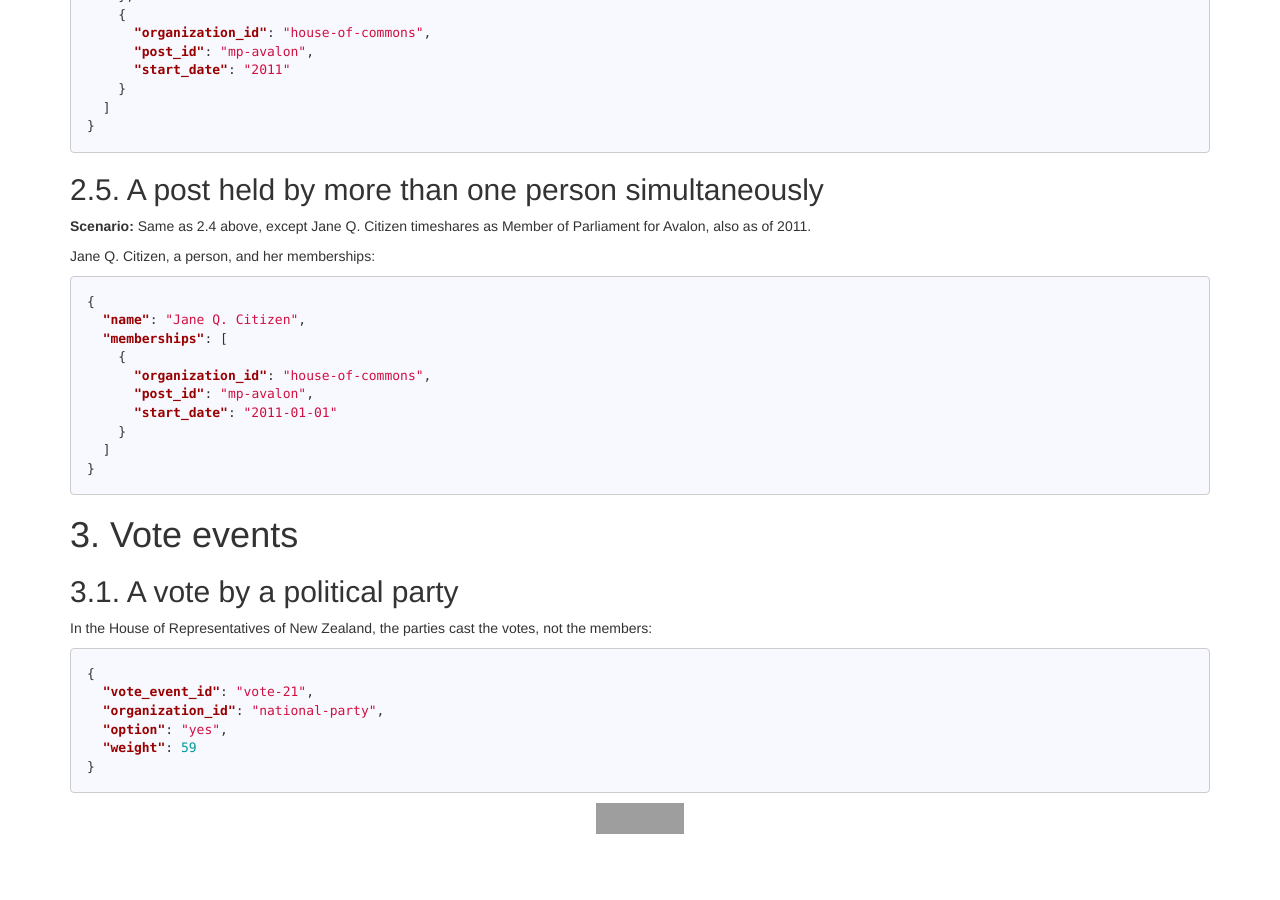
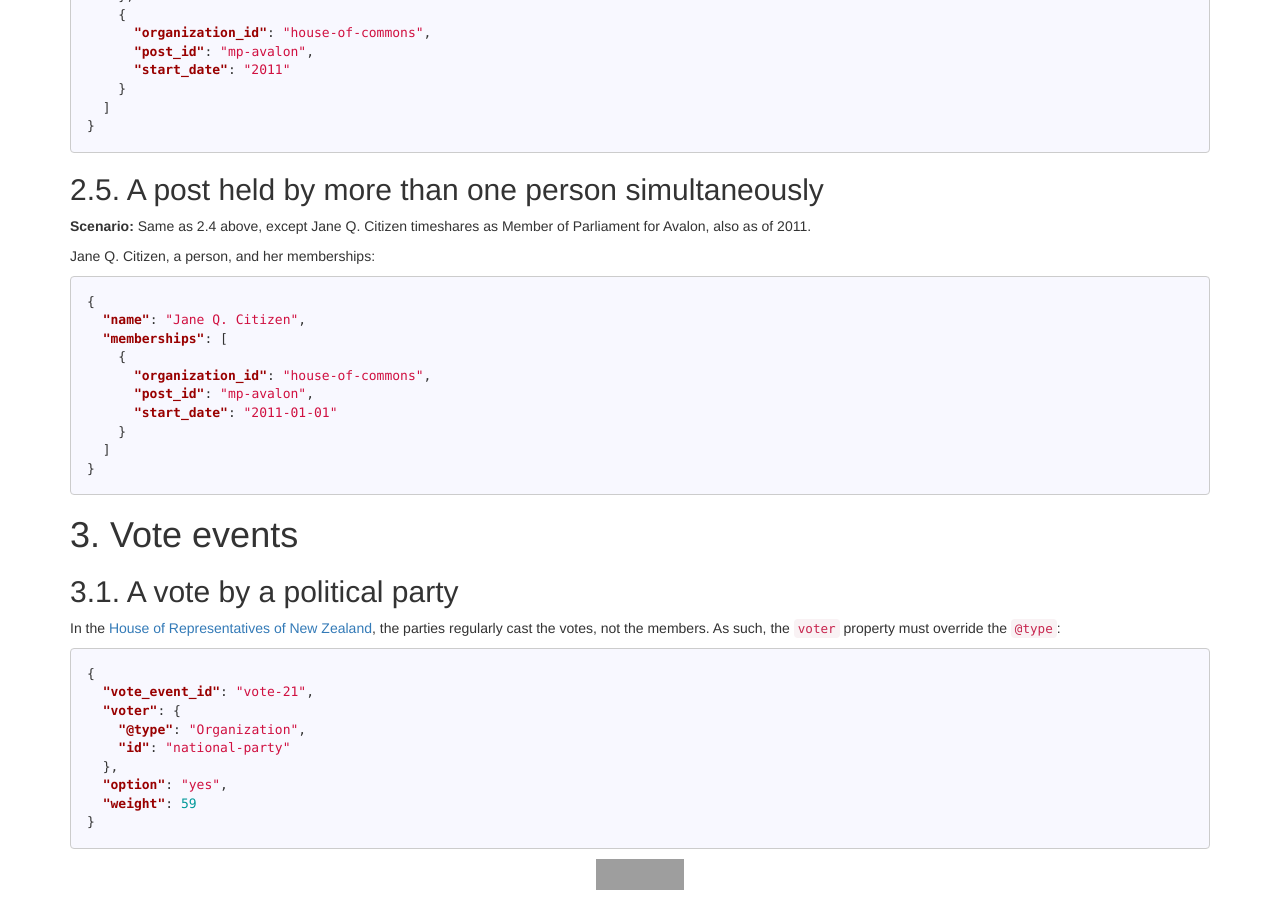
Before and after one commit to popolo-project/popolo-spec, a Jekyll site: the page built from appendices/examples.md, in a window 1280 px wide and 900 px high, scrolled down 4108 px. Built offline with Jekyll 4.4.1, drawn with Linux system fonts in a browser that asks for light colours; nearby versions of some CDN libraries; Markdown is read by kramdown in place of the engine named in the settings; before the commit the page ends 4952 px from its top, so only the background shows below that; grey boxes are pictures that could not be loaded.

Commit message:
collapse Vote#person and Vote#organization into Vote#voter

````diff
--- a/appendices/examples.md
+++ b/appendices/examples.md
@@ -260,12 +260,15 @@ Jane Q. Citizen, a person, and her memberships:
 
 <h2 id="party-vote">3.1. A vote by a political party</h2>
 
-In the House of Representatives of New Zealand, the parties cast the votes, not the members:
+In the [House of Representatives of New Zealand](http://www.parliament.nz/en-nz/features/00NZPHomeNews20121019a1/conscience-votes), the parties regularly cast the votes, not the members. As such, the `voter` property must override the `@type`:
 
 ```json
 {
   "vote_event_id": "vote-21",
-  "organization_id": "national-party",
+  "voter": {
+    "@type": "Organization",
+    "id": "national-party"
+  },
   "option": "yes",
   "weight": 59
 }
--- a/examples/vote.json
+++ b/examples/vote.json
@@ -1,6 +1,6 @@
 {
   "vote_event_id": "vote-42",
-  "person_id": "john-q-public",
+  "voter_id": "john-q-public",
   "option": "paired",
   "role": "chair",
   "pair_id": "joe-bloggs"
````
Also changed, not shown: specs/vote.md (+10 -15 lines).
